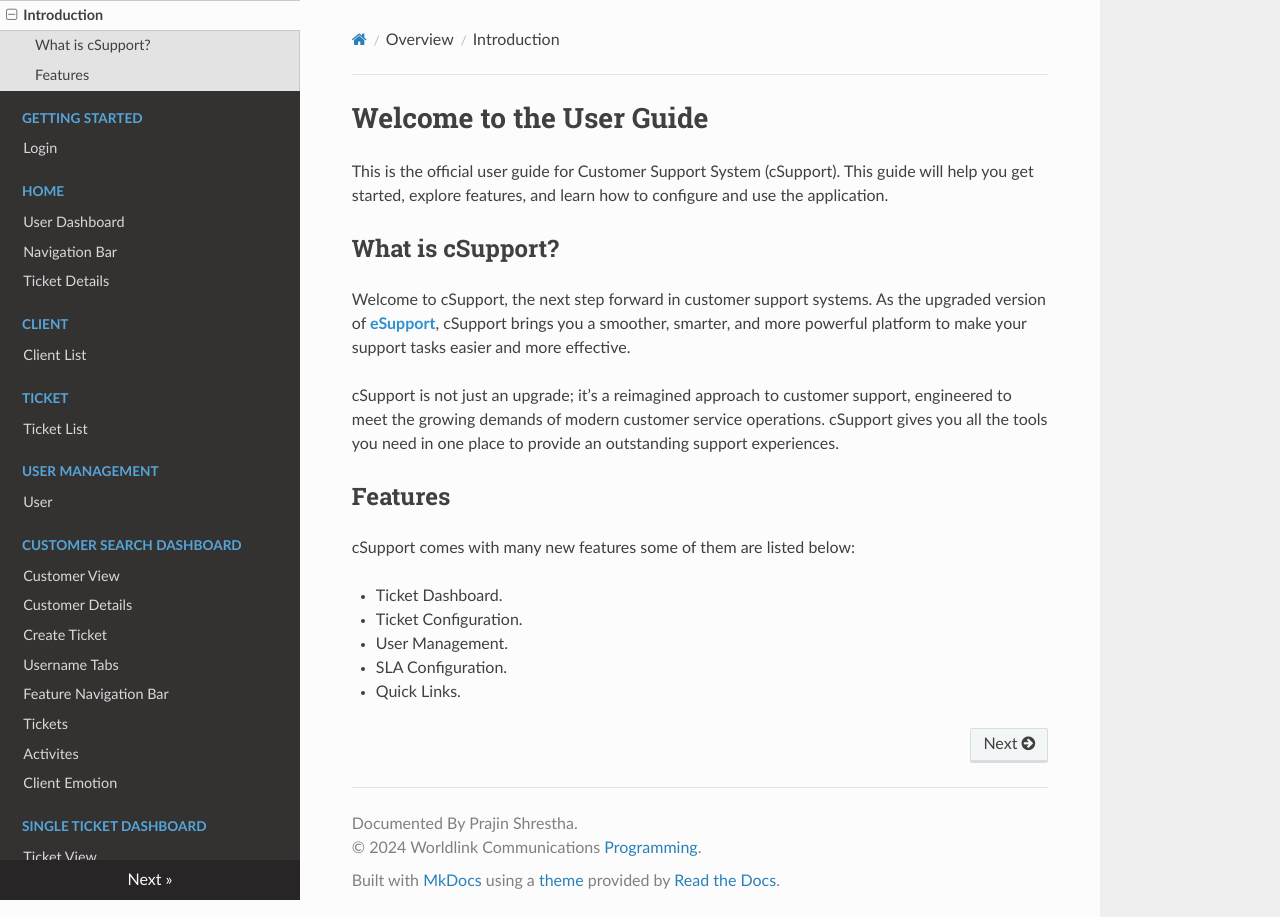
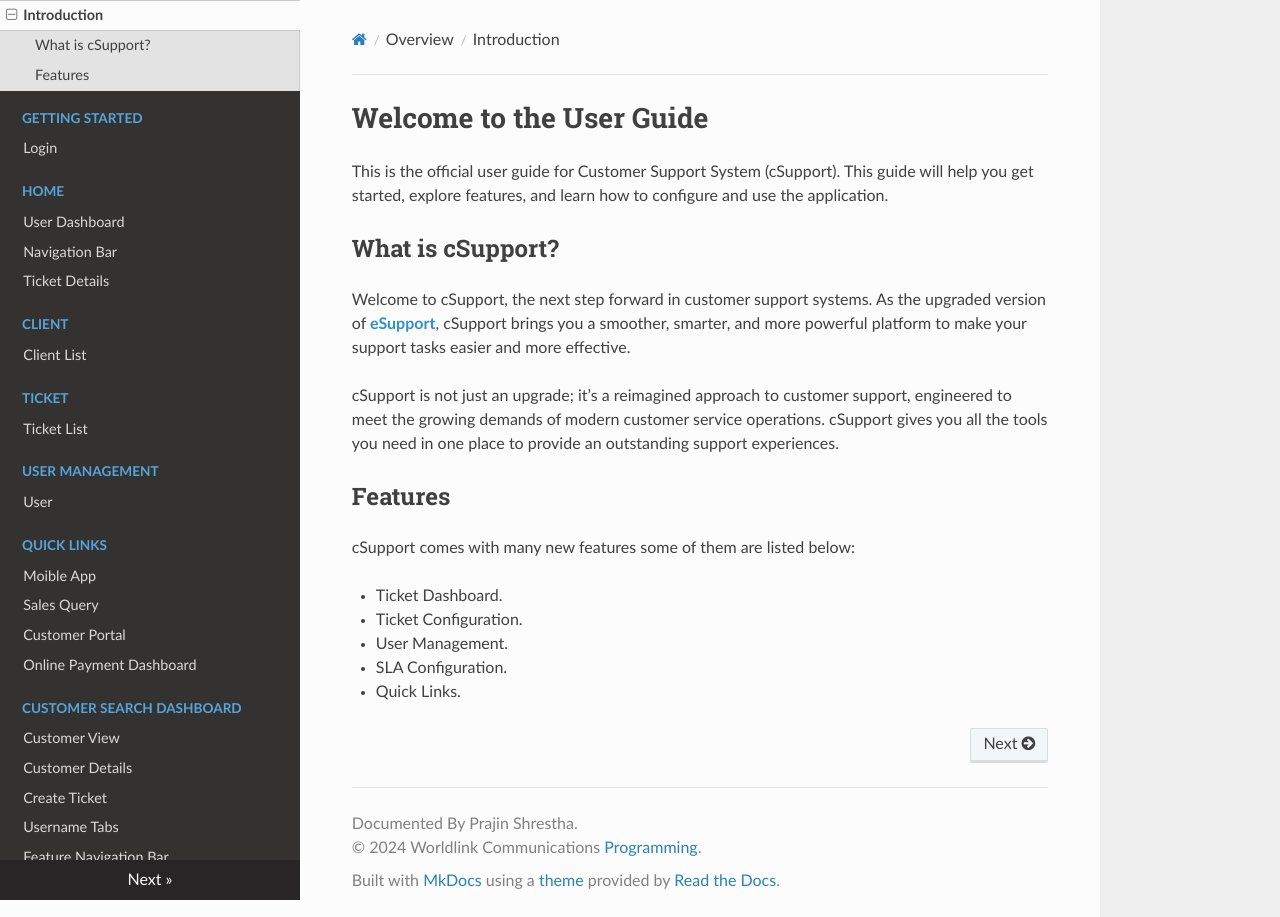
Before and after one commit to prazinn/mkdocs-cSupport-UserGuide, an MkDocs documentation site: the page built from docs/index.md, in a window 1280 px wide. Built offline with MkDocs 1.6.1, drawn with Linux system fonts in a browser that asks for light colours; nearby versions of some CDN libraries.

```diff
--- a/mkdocs.yml
+++ b/mkdocs.yml
@@ -27,6 +27,11 @@ nav:
    - Ticket List: ticket-list.md
  - User Management:
    - User : user.md
+ - Quick Links:
+   - Moible App : mobile-app.md
+   - Sales Query : sales-query.md
+   - Customer Portal : customer-portal.md
+   - Online Payment Dashboard: online-payment-dashboard.md
  - Customer Search Dashboard:
     - Customer View: customer-view.md
     - Customer Details: customer-details.md
```
Also changed, not shown: docs/user.md (+11 -0 lines), docs/customer-portal.md (added), docs/img/user.png (added), docs/mobile-app.md (added), docs/online-payment-dashboard.md (added), docs/sales-query.md (added).
